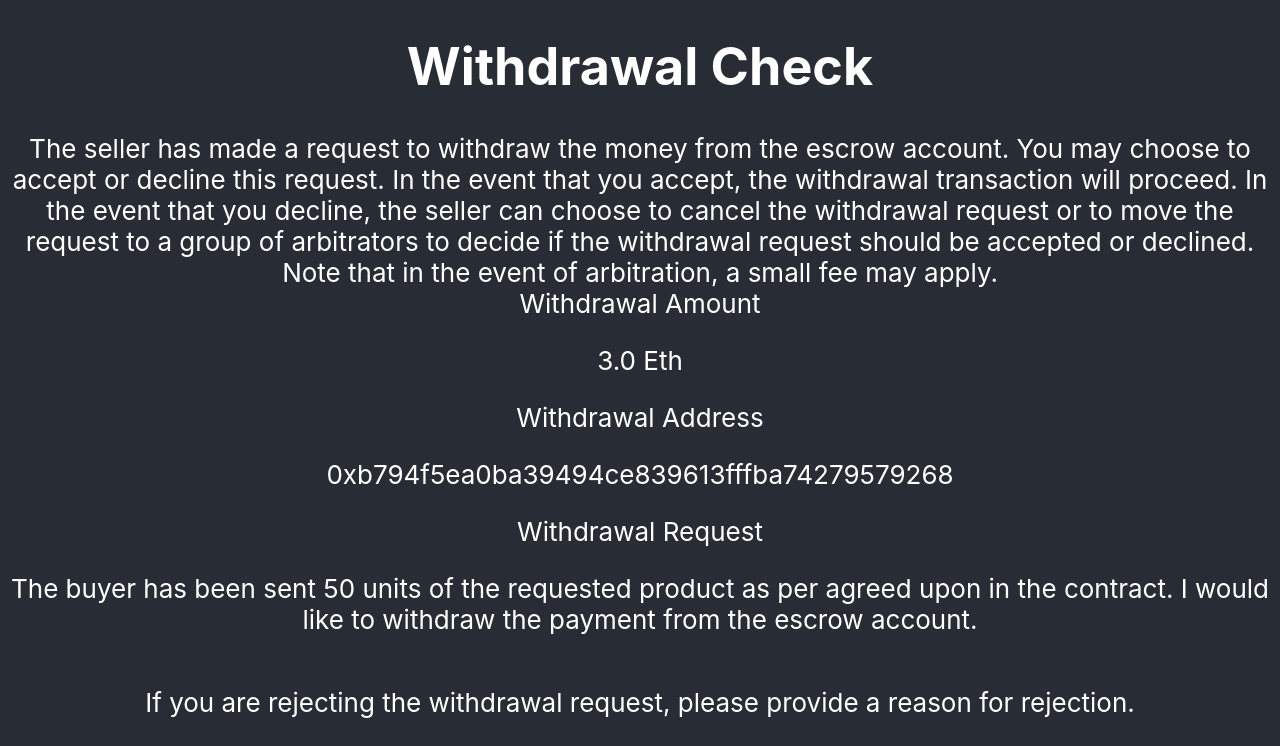
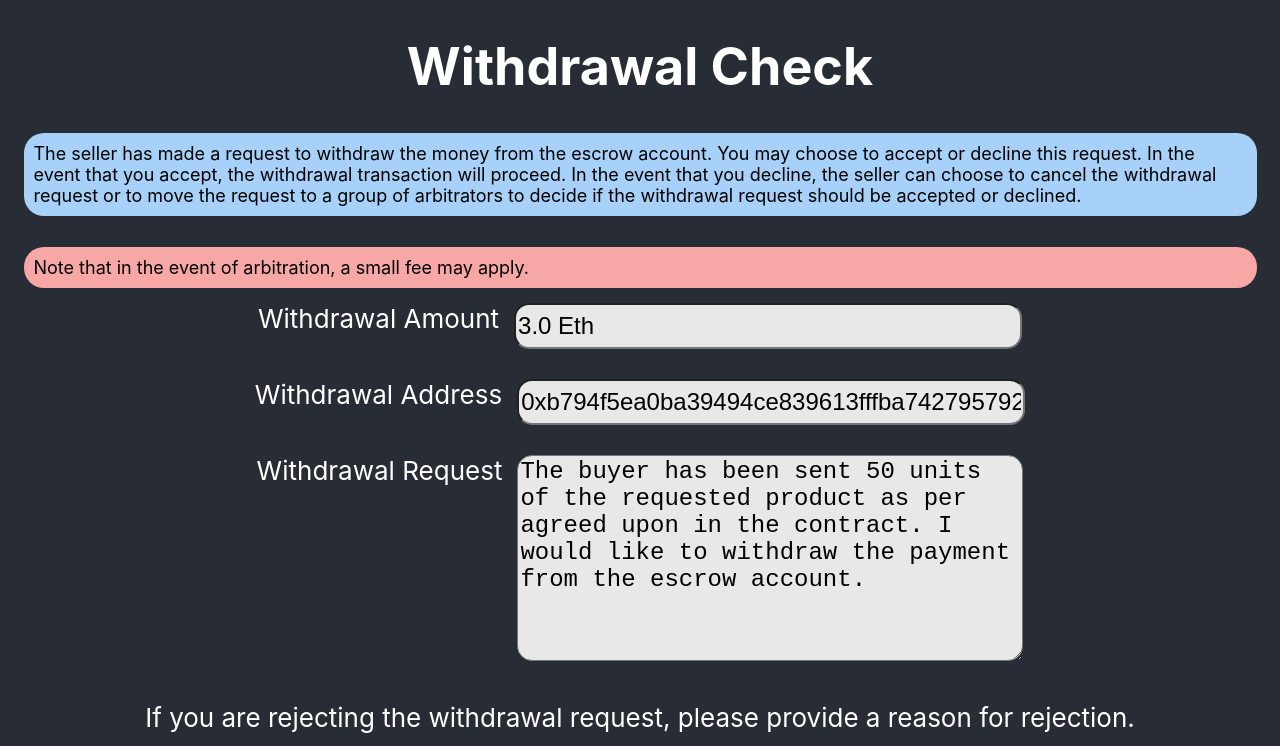
Before and after one commit to Cawinchan/Brick-Break-Decentralized-Escrow-Exchange-Project, a React (Vite) app: page /Check in a window 1280 px wide. Shown: the top 746 px of the page. Built offline with nearby package versions, Linux system fonts and the light colour scheme; the HTML template or start-up script is replaced by a standard one.

Commit message:
Styling Done

```diff
--- a/src/App.css
+++ b/src/App.css
@@ -63,6 +63,30 @@ button {
   display: none;
 }
 
+.BlueRoundDiv {
+  color: black;
+  border-radius: 20px;
+  text-align: left;
+  font-size: 18px;
+  box-sizing: border-box;
+  padding:10px;
+  background-color: #A7D1F8;
+  overflow: none;
+  width: 1233px;
+}
+
+.RedRoundDiv {
+  color: black;
+  border-radius: 20px;
+  text-align: left;
+  font-size: 18px;
+  box-sizing: border-box;
+  padding:10px;
+  background-color: #F8A7A7;
+  overflow: none;
+  width: 1233px;
+}
+
 .BlueButton {
   width: 471px;
   height: 195px;
@@ -77,8 +101,37 @@ button {
 .GreyInput {
   background-color:#E8E8E8;
   font-size: 24px;
-  margin-bottom: 10%;
   border-radius: 15px;
   width: 1164px;
   height: 116px;
 }
+
+.GreyInputNarrow {
+  background-color:#E8E8E8;
+  font-size: 24px;
+  border-radius: 15px;
+  width:500px;
+  height: 40px;
+  margin-left:15px;
+  font-size:24px;
+}
+
+.GreyInputWide {
+  background-color:#E8E8E8;
+  font-size: 24px;
+  border-radius: 15px;
+  width:500px;
+  height: 200px;
+  margin-left:15px;
+  font-size:24px;
+  overflow-y: scroll;
+}
+
+.GreyInputWide::-webkit-scrollbar {
+  display: none;
+}
+
+.flexbox {
+  display:flex;
+  margin: 15px;
+}
--- a/src/App.jsx
+++ b/src/App.jsx
@@ -12,6 +12,7 @@ import Create from "./pages/Create";
 import Join from "./pages/Join";
 import RoleSel from "./pages/RoleSel";
 import Terms from "./pages/Terms";
+import TermsConfirm from "./pages/TermsConfirm";
 import Request from "./pages/Request";
 import Check from "./pages/Check";
 import Notice from "./pages/Notice";
@@ -37,6 +38,7 @@ function App() {
             <Route path="/Join" element={<Join />} />
             <Route path="/RoleSel" element={<RoleSel />} />
             <Route path="/Terms" element={<Terms />} />
+            <Route path="/TermsConfirm" element={<TermsConfirm />} />
             <Route path="/Request" element={<Request />} />
             <Route path="/Check" element={<Check />} />
             <Route path="/Notice" element={<Notice />} />
--- a/src/pages/Arbitration.jsx
+++ b/src/pages/Arbitration.jsx
@@ -11,19 +11,18 @@ function Arbitration() {
   return (
     <>
       <h1> Dispute Arbitration</h1>
-      <div>The buyer and seller have disputed on the withdrawal of funds to the following address with the provided reasons.
+      <div className="BlueRoundDiv">The buyer and seller have disputed on the withdrawal of funds to the following address with the provided reasons.
 Please attach a file containing additional information for the group of arbitrators to review, before they
 decide to accept or reject the transaction.</div>
-      Withdrawal Amount <p>3.0 Eth</p>
-      Withdrawal Address <p>0xb794f5ea0ba39494ce839613fffba74279579268</p>
-      Withdrawal Request <p>The buyer has been sent 50 units of the requested product as per agreed upon in the contract. I would like to withdraw the payment from the escrow account.</p>
-      <p>If you are rejecting the withdrawal request, please provide a reason for rejection.</p>
-      Rejection Request <p>The products sent by the seller has yet to arrive. I am unable to confirm that
-the transaction has been completed.
-Parcel Tracking Link: bit.ly/ParcelTracking12345678</p>
-      Attach File (Placholder)
-      <button>Browse File</button>
-      <button>Confirm</button>
+      <div className="flexbox">Withdrawal Amount <input readOnly className="GreyInputNarrow" value="3.0 Eth" /></div>
+      <div className="flexbox">Withdrawal Address <input readOnly className="GreyInputNarrow" value="0xb794f5ea0ba39494ce839613fffba74279579268" /></div>
+      <div className="flexbox">Withdrawal Request <textarea readOnly className="GreyInputWide" value="The buyer has been sent 50 units of the requested product as per agreed upon in the contract. I would like to withdraw the payment from the escrow account." /></div>
+      <p>The following reason has been provided for the rejection.</p>
+      <div className="flexbox">Rejection Reason <textarea readOnly className="GreyInputWide" value="The products sent by the seller has yet to arrive. I am unable to confirm that the transaction has been completed. Parcel Tracking Link: bit.ly/ParcelTracking12345678" /></div>
+      <div className="flexbox">
+        Attach File <button style={{marginLeft:"30px"}}>Browse</button>
+      </div>
+      <button className='BlueButton' style={{margin:"15px"}}>Confirm</button>
     </>
   )
 }
--- a/src/pages/Check.jsx
+++ b/src/pages/Check.jsx
@@ -11,18 +11,21 @@ function Check() {
   return (
     <>
       <h1> Withdrawal Check</h1>
-      <div>The seller has made a request to withdraw the money from the escrow account. You may choose to accept
+      <div className="BlueRoundDiv">The seller has made a request to withdraw the money from the escrow account. You may choose to accept
       or decline this request. In the event that you accept, the withdrawal transaction will proceed. In the event that
       you decline, the seller can choose to cancel the withdrawal request or to move the request to a group of
-      arbitrators to decide if the withdrawal request should be accepted or declined. Note that in the event of
-      arbitration, a small fee may apply.</div>
-      Withdrawal Amount <p>3.0 Eth</p>
-      Withdrawal Address <p>0xb794f5ea0ba39494ce839613fffba74279579268</p>
-      Withdrawal Request <p>The buyer has been sent 50 units of the requested product as per agreed upon in the contract. I would like to withdraw the payment from the escrow account.</p>
+      arbitrators to decide if the withdrawal request should be accepted or declined.
+      </div><br />
+      <div className="RedRoundDiv"> Note that in the event of arbitration, a small fee may apply.</div>
+      <div className="flexbox">Withdrawal Amount <input readOnly className="GreyInputNarrow" value="3.0 Eth" /></div>
+      <div className="flexbox">Withdrawal Address <input readOnly className="GreyInputNarrow" value="0xb794f5ea0ba39494ce839613fffba74279579268" /></div>
+      <div className="flexbox">Withdrawal Request <textarea readOnly className="GreyInputWide" value="The buyer has been sent 50 units of the requested product as per agreed upon in the contract. I would like to withdraw the payment from the escrow account." /></div>
       <p>If you are rejecting the withdrawal request, please provide a reason for rejection.</p>
-      Rejection Request <input></input>
-      <button>Accept</button>
-      <button>Reject</button>
+      <div className="flexbox">Rejection Reason <textarea className="GreyInputWide" /></div>
+      <div className="flexbox">
+      <button className='BlueButton' style={{margin:"15px"}}>Accept</button>
+      <button className='BlueButton' style={{margin:"15px"}}>Reject</button>
+      </div>
     </>
   )
 }
--- a/src/pages/Home.jsx
+++ b/src/pages/Home.jsx
@@ -20,6 +20,7 @@ function Home() {
         <Link to="/Join">Join</Link><br />
         <Link to="/RoleSel">Role Selection</Link><br />
         <Link to="/Terms">Terms</Link><br />
+        <Link to="/TermsConfirm">Terms Confirm</Link><br />
         <Link to="/Request">Request Withdrawal</Link><br />
         <Link to="/Check">Withdrawal Check</Link><br />
         <Link to="/Notice">Dispute Notice</Link><br />
--- a/src/pages/Judging.jsx
+++ b/src/pages/Judging.jsx
@@ -11,19 +11,15 @@ function Judging() {
   return (
     <>
       <h1> Dispute Judging</h1>
-      <div>The seller has made a request to withdraw the funds from the escrow account. However, the buyer has
+      <div className="BlueRoundDiv">The seller has made a request to withdraw the funds from the escrow account. However, the buyer has
 rejected the withdrawal request. </div>
-      Withdrawal Amount <p>3.0 Eth</p>
-      Withdrawal Address <p>0xb794f5ea0ba39494ce839613fffba74279579268</p>
-      Withdrawal Request <p>The buyer has been sent 50 units of the requested product as per agreed upon in the contract. I would like to withdraw the payment from the escrow account.</p>
-      <p>If you are rejecting the withdrawal request, please provide a reason for rejection.</p>
-      Rejection Request <p>The products sent by the seller has yet to arrive. I am unable to confirm that
-the transaction has been completed.
-Parcel Tracking Link: bit.ly/ParcelTracking12345678</p>
+<div className="flexbox">Withdrawal Amount <input readOnly className="GreyInputNarrow" value="3.0 Eth" /></div>
+      <div className="flexbox">Withdrawal Address <input readOnly className="GreyInputNarrow" value="0xb794f5ea0ba39494ce839613fffba74279579268" /></div>
+      <div className="flexbox">Withdrawal Request <textarea readOnly className="GreyInputWide" value="The buyer has been sent 50 units of the requested product as per agreed upon in the contract. I would like to withdraw the payment from the escrow account." /></div>
+      <div className="flexbox">Rejection Reason <textarea readOnly className="GreyInputWide" value="The products sent by the seller has yet to arrive. I am unable to confirm that the transaction has been completed. Parcel Tracking Link: bit.ly/ParcelTracking12345678" /></div>
       <button>File From Buyer</button>
       <button>File From Seller</button>
-      <button>Approve Transaction</button>
-      <button>Decline Transaction</button>
+      <button className='BlueButton' style={{margin:"15px"}}>Approve Transaction</button>
     </>
   )
 }
--- a/src/pages/Notice.jsx
+++ b/src/pages/Notice.jsx
@@ -11,21 +11,21 @@ function Notice() {
   return (
     <>
       <h1> Dispute Notice</h1>
-      <div>Buyer has disputed the request made by you.  You have made a request to transfer 5.0 Eth to address
+      <div className="BlueRoundDiv">Buyer has disputed the request made by you.  You have made a request to transfer 5.0 Eth to address
 0xb794f5ea0ba39494ce839613fffba74279579268. The buyer has rejected the request for the transfer.
 <br /><br />
 The request will now be forwarded to a group of independent arbitrators to resolve the dispute. Alternatively,
-you can cancel the request.</div>
-      <div>Note: Arbitration fees may apply.</div>
-      Withdrawal Amount <p>3.0 Eth</p>
-      Withdrawal Address <p>0xb794f5ea0ba39494ce839613fffba74279579268</p>
-      Withdrawal Request <p>The buyer has been sent 50 units of the requested product as per agreed upon in the contract. I would like to withdraw the payment from the escrow account.</p>
-      <p>If you are rejecting the withdrawal request, please provide a reason for rejection.</p>
-      Rejection Request <p>The products sent by the seller has yet to arrive. I am unable to confirm that
-the transaction has been completed.
-Parcel Tracking Link: bit.ly/ParcelTracking12345678</p>
-      <button>Cancel Request</button>
-      <button>Dispute Arbitration</button>
+you can cancel the request.</div><br />
+      <div className="RedRoundDiv">Note: Arbitration fees may apply.</div>
+      <div className="flexbox">Withdrawal Amount <input readOnly className="GreyInputNarrow" value="3.0 Eth" /></div>
+      <div className="flexbox">Withdrawal Address <input readOnly className="GreyInputNarrow" value="0xb794f5ea0ba39494ce839613fffba74279579268" /></div>
+      <div className="flexbox">Withdrawal Request <textarea readOnly className="GreyInputWide" value="The buyer has been sent 50 units of the requested product as per agreed upon in the contract. I would like to withdraw the payment from the escrow account." /></div>
+      <p>The following reason has been provided for the rejection.</p>
+      <div className="flexbox">Rejection Reason <textarea className="GreyInputWide" value="The products sent by the seller has yet to arrive. I am unable to confirm that the transaction has been completed. Parcel Tracking Link: bit.ly/ParcelTracking12345678" /></div>
+      <div className="flexbox">
+      <button className='BlueButton' style={{margin:"15px"}}>Cancel Request</button>
+      <button className='BlueButton' style={{margin:"15px"}}>Dispute Arbitration</button>
+      </div>
     </>
   )
 }
--- a/src/pages/Request.jsx
+++ b/src/pages/Request.jsx
@@ -11,11 +11,17 @@ function Request() {
   return (
     <>
       <h1> Request Withdrawal</h1>
-      <div>Upon withdrawal application confirmation, the other party will be asked for consent to withdraw the money. In the event that the other party refuses consent, the money in the escrow wallet will be transferred to a different wallet where the transaction will be decided by a group of independent arbitrators.</div>
-      Withdrawal Amount <input></input>
-      Withdrawal Address <input></input>
-      Withdrawal Request <input></input>
-      <button>Confirm Request</button>
+      <div className="BlueRoundDiv">Upon withdrawal application confirmation, the other party will be asked for consent to withdraw the money. In the event that the other party refuses consent, the money in the escrow wallet will be transferred to a different wallet where the transaction will be decided by a group of independent arbitrators.</div>
+      <div className="flexbox">
+      Withdrawal Amount <input className="GreyInputNarrow" />
+      </div>
+      <div className="flexbox">
+      Withdrawal Address <input className="GreyInputNarrow" />
+      </div>
+      <div className="flexbox">
+      Withdrawal Reason <textarea className="GreyInputWide" />
+      </div>
+      <button className='BlueButton' style={{width:"271",height:"95px"}}>Confirm Request</button>
     </>
   )
 }
--- a/src/pages/Result.jsx
+++ b/src/pages/Result.jsx
@@ -20,16 +20,14 @@ function Result() {
   return (
     <>
       <h1> Dispute {result}</h1>
-      <div>{message}</div>
-      Withdrawal Amount <p>3.0 Eth</p>
-      Withdrawal Address <p>0xb794f5ea0ba39494ce839613fffba74279579268</p>
-      Withdrawal Request <p>The buyer has been sent 50 units of the requested product as per agreed upon in the contract. I would like to withdraw the payment from the escrow account.</p>
-      <p>If you are rejecting the withdrawal request, please provide a reason for rejection.</p>
-      Rejection Request <p>The products sent by the seller has yet to arrive. I am unable to confirm that
-the transaction has been completed.
-Parcel Tracking Link: bit.ly/ParcelTracking12345678</p>
-      Transaction ID
-      <p>{transactionID}</p>
+      <div className="BlueRoundDiv">{message}</div>
+      <div className="flexbox">Withdrawal Amount <input readOnly className="GreyInputNarrow" value="3.0 Eth" /></div>
+      <div className="flexbox">Withdrawal Address <input readOnly className="GreyInputNarrow" value="0xb794f5ea0ba39494ce839613fffba74279579268" /></div>
+      <div className="flexbox">Withdrawal Request <textarea readOnly className="GreyInputWide" value="The buyer has been sent 50 units of the requested product as per agreed upon in the contract. I would like to withdraw the payment from the escrow account." /></div>
+      <div className="flexbox">Rejection Reason <textarea readOnly className="GreyInputWide" value="The products sent by the seller has yet to arrive. I am unable to confirm that the transaction has been completed. Parcel Tracking Link: bit.ly/ParcelTracking12345678" /></div>
+      <br />
+      <div className="flexbox">Arbitration Fee <input readOnly className="GreyInputNarrow" value="0.03 Eth" /></div>
+      <div className="flexbox">Transaction ID <input readOnly className="GreyInputNarrow" value={transactionID} /></div>
     </>
   )
 }
--- a/src/pages/Terms.jsx
+++ b/src/pages/Terms.jsx
@@ -38,6 +38,21 @@ class Terms extends React.Component {
     <li>{contractTerm} </li>
   );
 
+  function submit() {
+
+    var EthAmt = document.getElementById("EthAmt").value;
+    if (isNaN(parseFloat(EthAmt))) {
+      alert("Ethereum Amount is not a number!")
+    } else if (parseFloat(EthAmt)<0) {
+      alert("Ethereum Amount cannot be less than 0!")
+    }
+    else {
+      localStorage.setItem("terms",JSON.stringify(contractTerms));
+      localStorage.setItem("EthAmt",EthAmt);
+      console.log("Eth Amount set")
+    }
+  }
+
   return (
     <>
     <div className="GreyRoundDiv" style={{paddingTop:"0px",maxHeight:"45vh",overflowY:"scroll"}}>
@@ -46,9 +61,13 @@ class Terms extends React.Component {
     </div>
     <h3>Press the add clause button after writing the clause to be added.</h3>
     <textarea className="GreyInput" type="text" ref={(ip) => {this.newText = ip}}/>
+    <div style={{display:"flex",marginTop:"15px"}}>
+    Value of Contract:
+    <input className="GreyInput" id="EthAmt" type="numbers" step="0.01" style={{marginLeft:"150px",height:"30px",width:"100px"}} /> Eth
     <button className="BlueButton" style={{position:"absolute",bottom:"5vh",left:"8vw",width:"27vw",height:"8vh"}} onClick={this.save.bind(this)}>Add Clause</button>
+    </div>
     <button className="BlueButton" style={{position:"absolute",bottom:"5vh",width:"27vw",height:"8vh"}}onClick={this.pop.bind(this)}>Delete Last</button>
-    <button className="BlueButton" style={{position:"absolute",bottom:"5vh",right:"8vw",width:"27vw",height:"8vh"}} onClick={localStorage.setItem("terms",JSON.stringify(contractTerms))}>Confirm Contract</button>
+    <button className="BlueButton" style={{position:"absolute",bottom:"5vh",right:"8vw",width:"27vw",height:"8vh"}} onClick={submit}>Confirm Contract</button>
     </>
   )
   }
--- /dev/null
+++ b/src/pages/TermsConfirm.jsx
@@ -0,0 +1,40 @@
+import { useState } from 'react'
+import logo from '../escrow.png'
+import '../App.css'
+import WalletBalance from '../components/WalletBalance'
+import Install from '../components/Install';
+import { Routes, Route, Link } from 'react-router-dom';
+import React from "react";
+
+
+class TermsConfirm extends React.Component {
+
+  render() {
+
+
+
+  var dealID="ABCDEFGDHIJKLMNK";
+  var contractTerms = JSON.parse(localStorage.getItem("terms"));
+  var contractList = contractTerms.map((contractTerm,index) =>
+    <li>{contractTerm} </li>
+  );
+
+  return (
+    <>
+    <div className="GreyRoundDiv" style={{paddingTop:"0px",maxHeight:"70vh",overflowY:"scroll"}}>
+      <h3>Contract Terms</h3>
+      <ol style={{textAlign:"left"}}>{contractList}</ol>
+    </div>
+    <div style={{display:"flex",marginTop:"15px"}}>
+    Value of Contract:
+    <input className="GreyInput" id="EthAmt" type="numbers" step="0.01" style={{marginLeft:"150px",height:"30px",width:"100px",color:"black"}} value={localStorage.getItem("EthAmt")} readOnly /> Eth
+    </div>
+    <h3>Press review the contract.</h3>
+    <button className="BlueButton" style={{position:"absolute",bottom:"5vh",left:"12vw",width:"34vw",height:"8vh"}}>Accept Contract</button>
+    <button className="BlueButton" style={{position:"absolute",bottom:"5vh",right:"12vw",width:"34vw",height:"8vh"}}>Decline Contract</button>
+    </>
+  )
+  }
+}
+
+export default TermsConfirm
```
